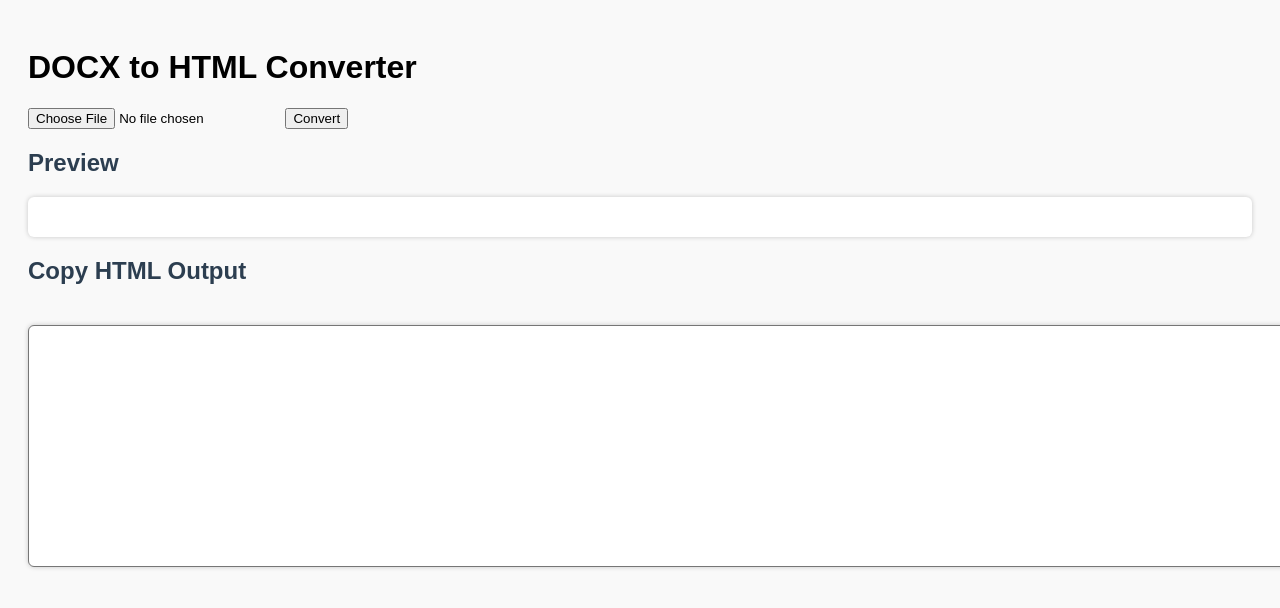
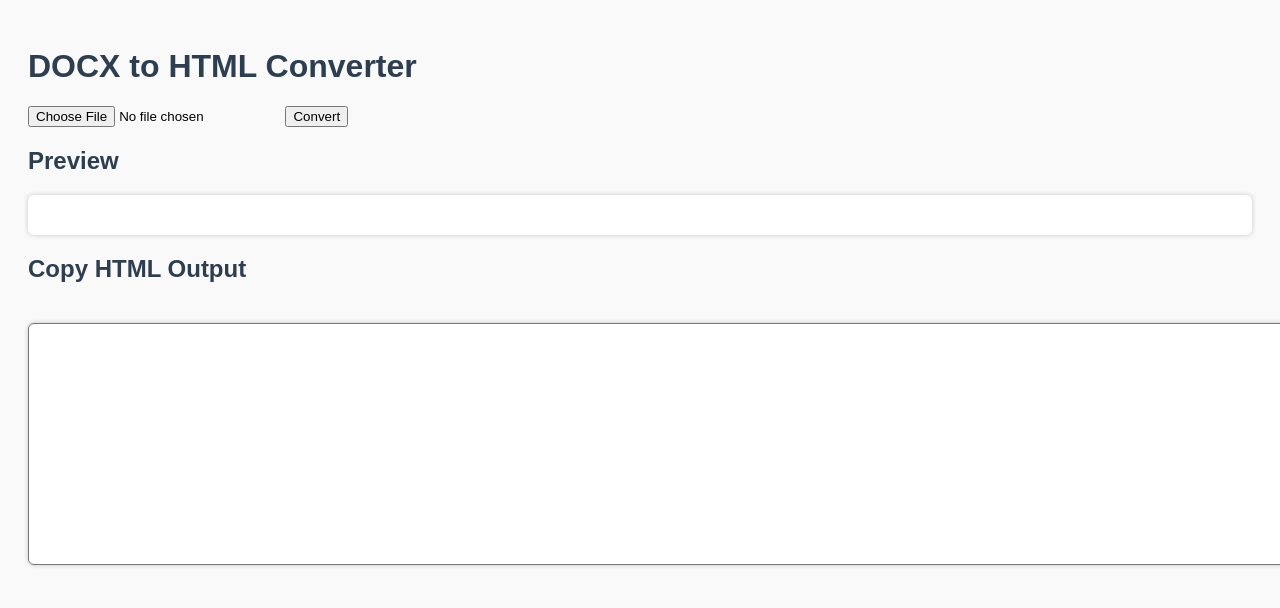
Before and after one commit to pratik30111991/docx-to-html, a website: page public/index.html in a window 1280 px wide. Drawn offline with Linux system fonts and the light colour scheme.

Commit message:
Update style.css

```diff
--- a/public/style.css
+++ b/public/style.css
@@ -4,7 +4,7 @@ body {
   background: #f9f9f9;
 }
 
-h2, h3 {
+h1, h2, h3 {
   margin-top: 20px;
   color: #2c3e50;
 }
```
